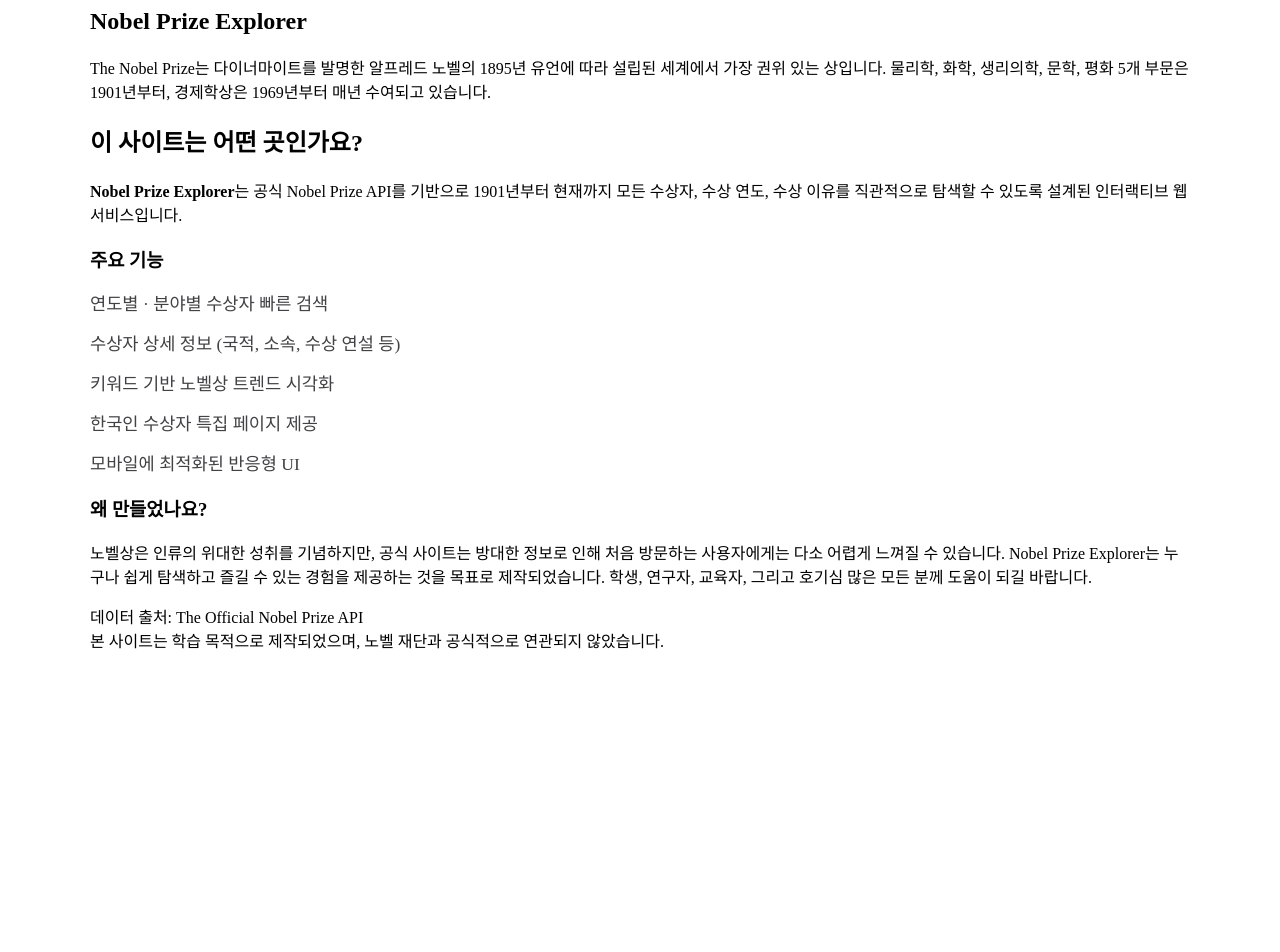
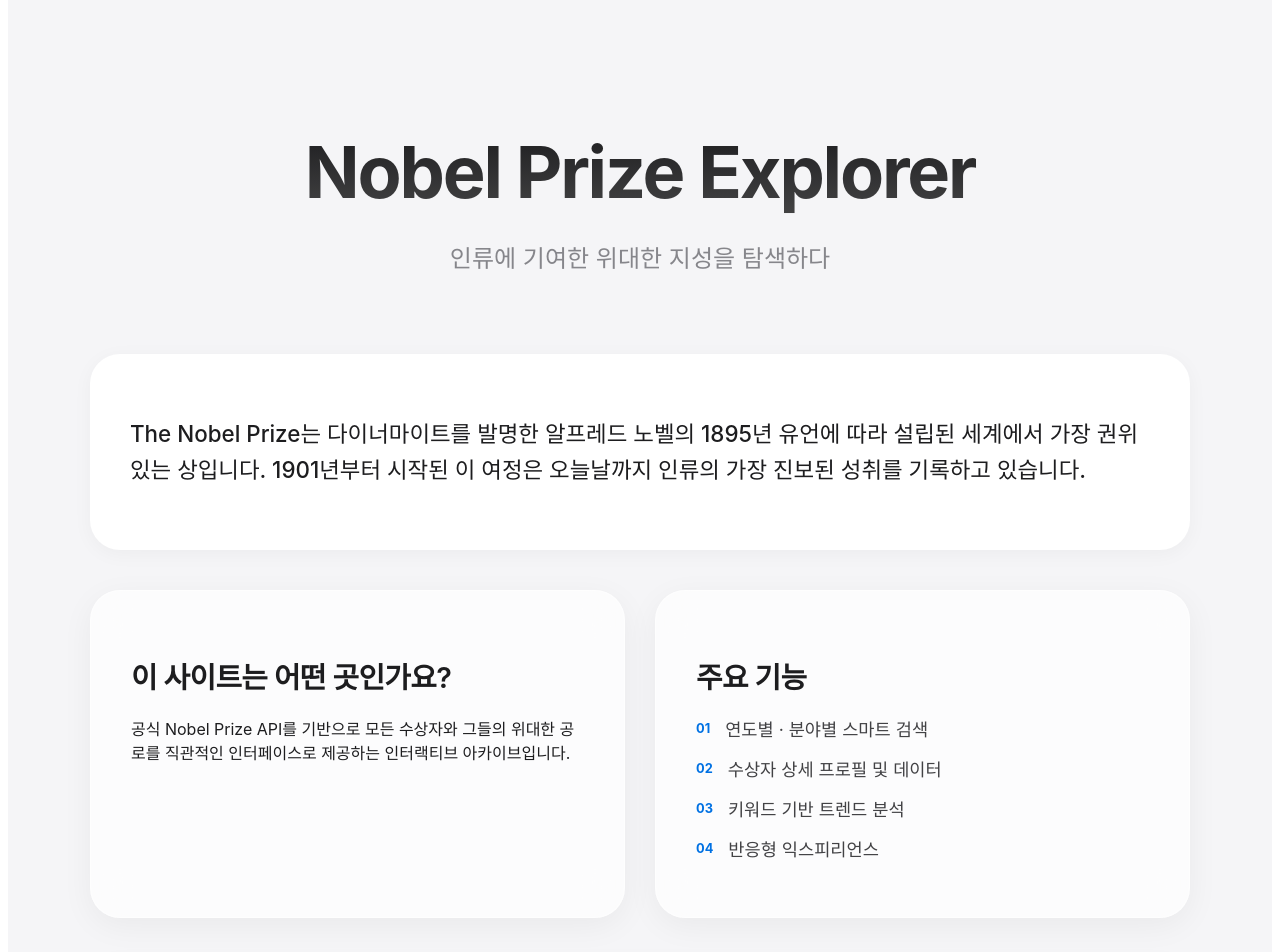
Before and after one commit to DUChae/Nobel-prize, a React (Vite) app: page /about in a window 1280 px wide. Shown: the part 140-1092 px from the top of the page. Before the commit the page ends 808 px from the top, so only its background shows below. Built offline with nearby package versions, Linux system fonts and the light colour scheme.

Commit message:
feat: About 페이지 구조 개선 및 콘텐츠 정리

```diff
--- a/src/About.tsx
+++ b/src/About.tsx
@@ -2,47 +2,67 @@
 
 const About = () => {
   return (
+    <div className="about-page">
+      <section className="about-hero">
+        <h1 className="hero-title">Nobel Prize Explorer</h1>
+        <p className="hero-subtitle">인류에 기여한 위대한 지성을 탐색하다</p>
+      </section>
+
       <section className="about-container">
-      <h1>Nobel Prize Explorer</h1>
-
-      <p className="about-text">
-        The Nobel Prize는 다이너마이트를 발명한 알프레드 노벨의 1895년 유언에
-        따라 설립된 세계에서 가장 권위 있는 상입니다. 물리학, 화학, 생리의학,
-        문학, 평화 5개 부문은 1901년부터, 경제학상은 1969년부터 매년 수여되고
+        <div className="content-block">
+          <p className="about-text main-intro">
+            The Nobel Prize는 다이너마이트를 발명한 알프레드 노벨의 1895년
+            유언에 따라 설립된 세계에서 가장 권위 있는 상입니다. 1901년부터
+            시작된 이 여정은 오늘날까지 인류의 가장 진보된 성취를 기록하고
             있습니다.
           </p>
+        </div>
 
+        <div className="content-grid">
+          <div className="glass-card">
             <h2>이 사이트는 어떤 곳인가요?</h2>
             <p className="about-text">
-        <strong>Nobel Prize Explorer</strong>는 공식 Nobel Prize API를 기반으로
-        1901년부터 현재까지 모든 수상자, 수상 연도, 수상 이유를 직관적으로
-        탐색할 수 있도록 설계된 인터랙티브 웹 서비스입니다.
+              공식 Nobel Prize API를 기반으로 모든 수상자와 그들의 위대한 공로를
+              직관적인 인터페이스로 제공하는 인터랙티브 아카이브입니다.
             </p>
+          </div>
 
-      <h3>주요 기능</h3>
+          <div className="glass-card">
+            <h2>주요 기능</h2>
             <ul className="feature-list">
-        <li>연도별 · 분야별 수상자 빠른 검색</li>
-        <li>수상자 상세 정보 (국적, 소속, 수상 연설 등)</li>
-        <li>키워드 기반 노벨상 트렌드 시각화</li>
-        <li>한국인 수상자 특집 페이지 제공</li>
-        <li>모바일에 최적화된 반응형 UI</li>
+              <li>
+                <span>01</span> 연도별 · 분야별 스마트 검색
+              </li>
+              <li>
+                <span>02</span> 수상자 상세 프로필 및 데이터
+              </li>
+              <li>
+                <span>03</span> 키워드 기반 트렌드 분석
+              </li>
+              <li>
+                <span>04</span> 반응형 익스피리언스
+              </li>
             </ul>
+          </div>
+        </div>
 
-      <h3>왜 만들었나요?</h3>
+        <div className="content-block mission">
+          <h2>우리의 목표</h2>
           <p className="about-text">
-        노벨상은 인류의 위대한 성취를 기념하지만, 공식 사이트는 방대한 정보로
-        인해 처음 방문하는 사용자에게는 다소 어렵게 느껴질 수 있습니다. Nobel
-        Prize Explorer는 누구나 쉽게 탐색하고 즐길 수 있는 경험을 제공하는 것을
-        목표로 제작되었습니다. 학생, 연구자, 교육자, 그리고 호기심 많은 모든
-        분께 도움이 되길 바랍니다.
+            방대한 정보를 누구나 쉽게 탐색할 수 있도록 단순화하는 것. 우리는
+            지식의 문턱을 낮추고, 위대한 성취가 주는 영감을 더 많은 사람에게
+            전달하고자 합니다.
           </p>
+        </div>
 
+        <footer className="about-footer">
           <p className="about-source">
-        데이터 출처: The Official Nobel Prize API
-        <br />본 사이트는 학습 목적으로 제작되었으며, 노벨 재단과 공식적으로
-        연관되지 않았습니다.
+            Data provided by <strong>The Official Nobel Prize API</strong>
+            <span>본 사이트는 비상업적 학습 목적으로 제작되었습니다.</span>
           </p>
+        </footer>
       </section>
+    </div>
   );
 };
 
```
Lines whose indentation alone changed are shown as unchanged.
